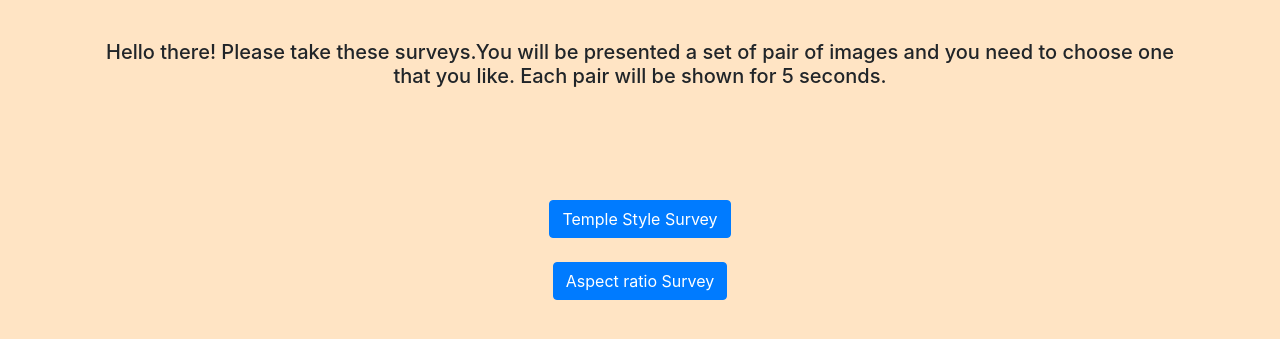
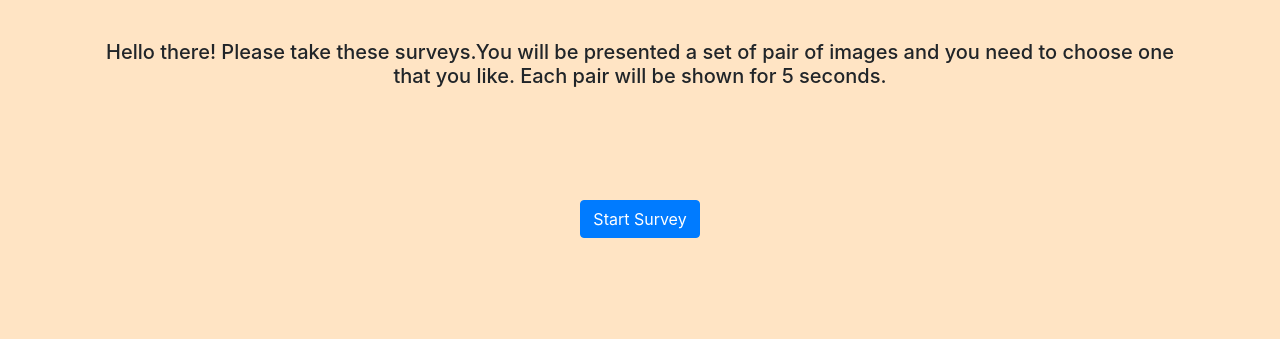
Before and after one commit to SatArw/webapp_image_aesthetics, a Flask app: page / in a window 1280 px wide. Shown: the part 160-499 px from the top of the page. Run offline with Flask 2, Linux system fonts and the light colour scheme; the visitor is signed in with stand-in values (Sample User, id 1); some libraries are stand-ins or nearby versions.

Commit message:
Update home.html

```diff
--- a/templates/home.html
+++ b/templates/home.html
@@ -1,29 +1,25 @@
 {% extends "base.html" %} {% block title %}Home{% endblock %} {% block content
 %}
-
 <h1 align="center">Welcome</h1>
 <br>
 <br>
 <br>
 
 <p>
-  <center><h5>Hello there! Please take these surveys.You will be presented a set of pair of images and you need to choose one that you like. Each pair will be shown for 5 seconds.</h5></center>
+  <center>
+    <h5>Hello there! Please take these surveys.You will be presented a set of pair of images and you need to choose one
+      that you like. Each pair will be shown for 5 seconds.</h5>
+  </center>
 </p>
 <br>
 <br>
 <br>
 
-<form action = "/survey">
+<form action="/select">
   <!-- <textarea name="note" id="note" class="form-control"></textarea> -->
   <br />
   <div align="center">
-    <button type="submit" class="btn btn-primary" >Temple Style Survey</button>
-  </div>
-</form>
-<form action ="/aspect_ratio_survey">
-  <br/>
-  <div align="center">
-  <button type="submit" class="btn btn-primary" >Aspect ratio Survey</button>
+    <button type="submit" class="btn btn-primary">Start Survey</button>
   </div>
 </form>
 
```
